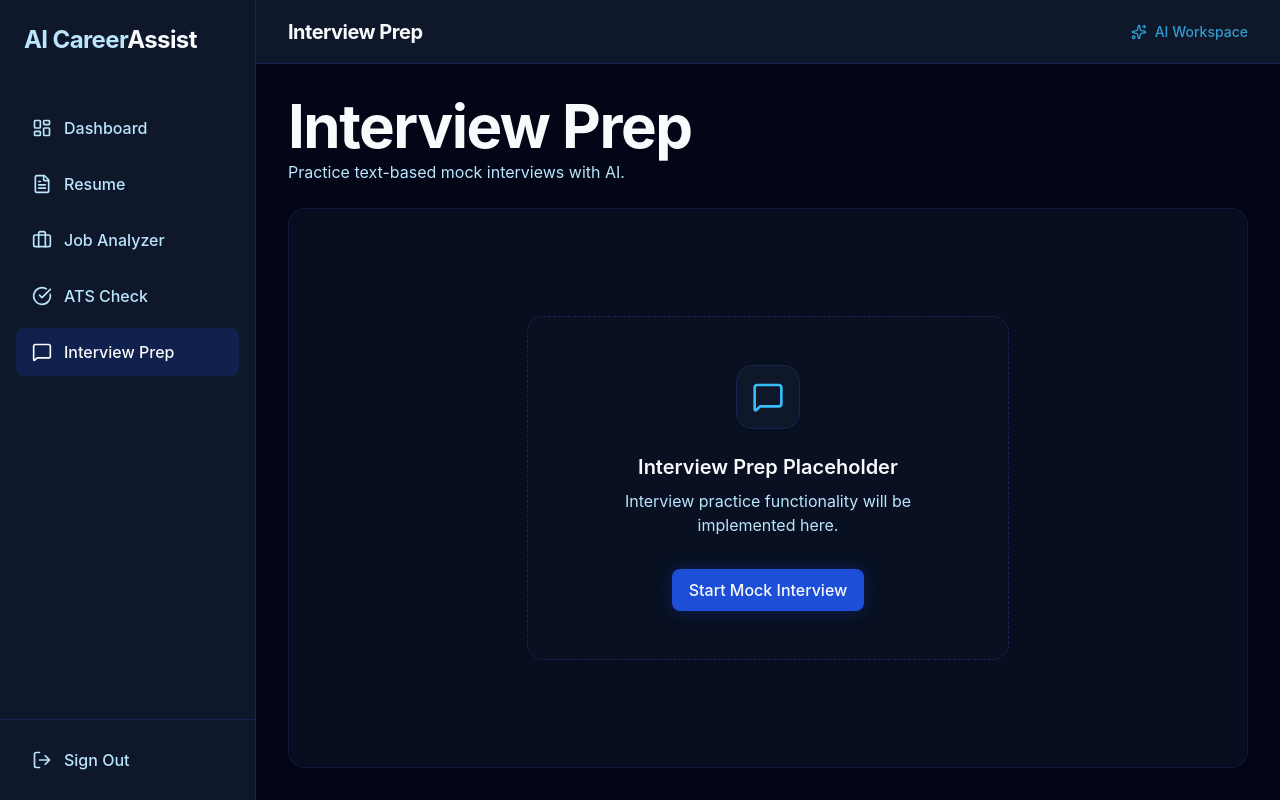
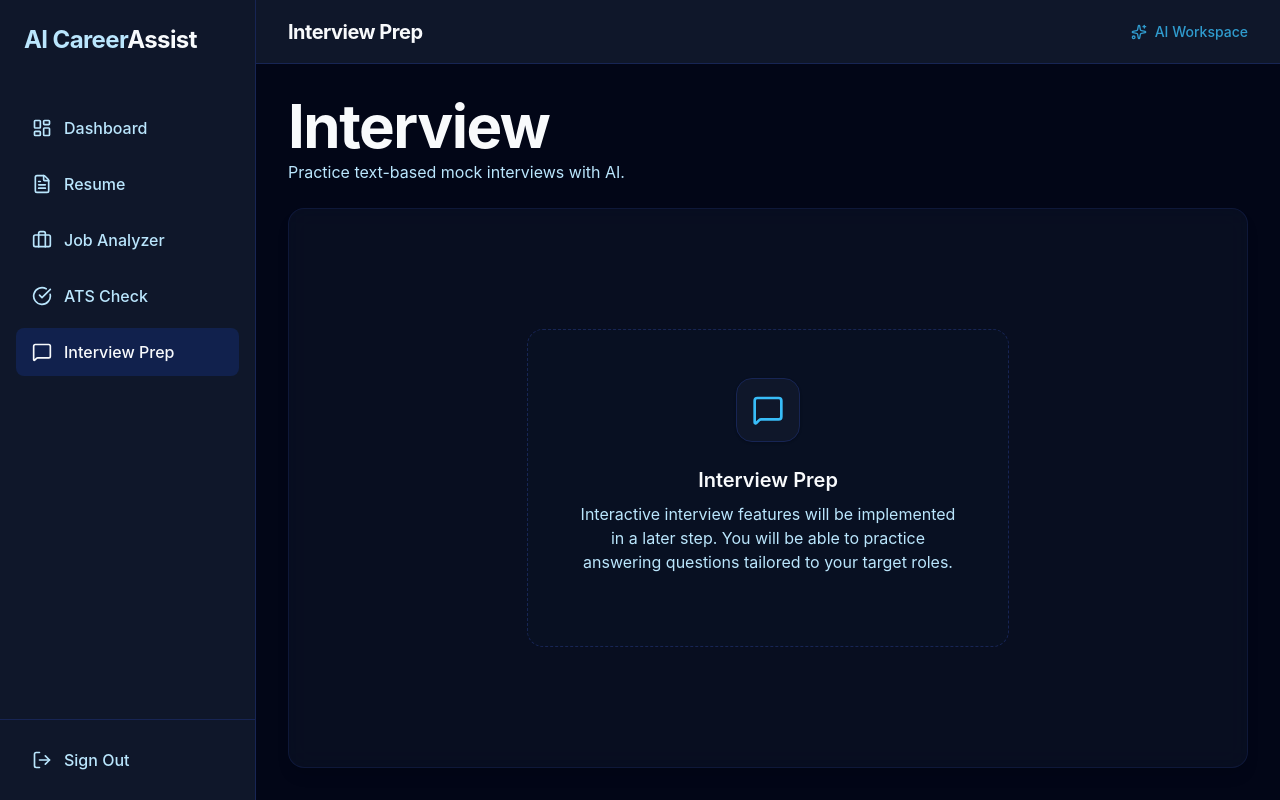
Before and after one commit to indrajit1306/AI-Career-Assistant, a React (Vite) app: page /interview in a window 1280 px wide. Built offline with nearby package versions, Linux system fonts and the light colour scheme.

Commit message:
feat: add Interview, Jobs, and Resume page components

```diff
--- a/src/pages/Interview.tsx
+++ b/src/pages/Interview.tsx
@@ -3,22 +3,20 @@ import { Heading } from '../components/ui/Heading';
 import { GlassCard } from '../components/ui/GlassCard';
 import { EmptyState } from '../components/ui/EmptyState';
 import { MessageSquare } from 'lucide-react';
-import { Button } from '../components/ui/Button';
 
 export const Interview: React.FC = () => {
   return (
     <div className="space-y-6 h-full flex flex-col">
       <header>
-        <Heading level={1}>Interview Prep</Heading>
+        <Heading level={1}>Interview</Heading>
         <p className="text-text-secondary mt-1">Practice text-based mock interviews with AI.</p>
       </header>
 
       <GlassCard className="flex-1 flex items-center justify-center">
         <EmptyState
           icon={<MessageSquare size={32} />}
-          title="Interview Prep Placeholder"
-          description="Interview practice functionality will be implemented here."
-          action={<Button variant="primary">Start Mock Interview</Button>}
+          title="Interview Prep"
+          description="Interactive interview features will be implemented in a later step. You will be able to practice answering questions tailored to your target roles."
         />
       </GlassCard>
     </div>
```
